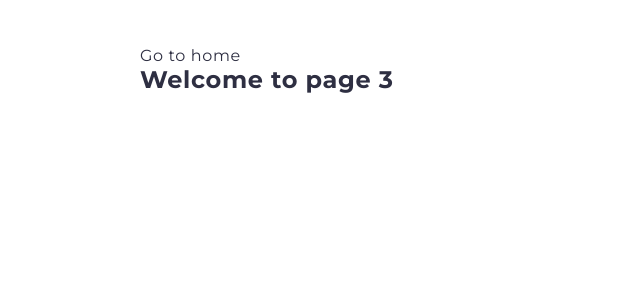
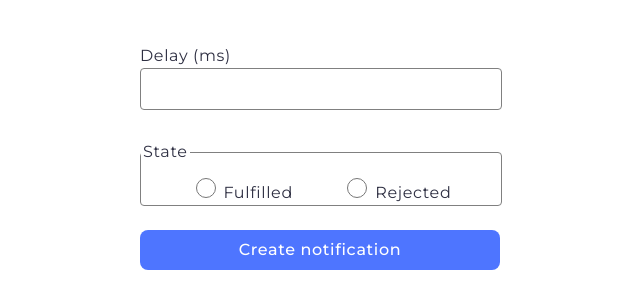
Before and after one commit to GYaskey/goit-js-hw-12, a website built with Vite: page src/2-snackbar.html in a window 1280 px wide. Shown: the whole page, without its empty margins (24-664 px from the left). Built offline with nearby package versions, Linux system fonts and the light colour scheme.

Commit message:
snackbar

```diff
--- a/src/2-snackbar.html
+++ b/src/2-snackbar.html
@@ -15,9 +15,28 @@
     <title>Snackbar</title>
   </head>
   <body>
-    <section>
-      <a href="./index.html">Go to home</a>
-      <h1>Welcome to page 3</h1>
-    </section>
+    <div>
+      <form class="form">
+        <label>
+          Delay (ms)
+          <input type="number" name="delay" required />
+        </label>
+
+        <fieldset>
+          <legend>State</legend>
+          <label>
+            <input type="radio" name="state" value="fulfilled" required />
+            Fulfilled
+          </label>
+          <label>
+            <input type="radio" name="state" value="rejected" required />
+            Rejected
+          </label>
+        </fieldset>
+
+        <button type="submit">Create notification</button>
+      </form>
+    </div>
+    <script type="module" src="./js/2-snackbar.js"></script>
   </body>
 </html>
--- a/src/css/styles.css
+++ b/src/css/styles.css
@@ -55,6 +55,7 @@ body {
 #datetime-picker:disabled {
   color: #808080;
   background: #fafafa;
+  background-color: #fb6464;
 }
 
 #datetime-picker:hover {
@@ -118,3 +119,74 @@ button[data-start]:hover {
 .label {
   text-transform: uppercase;
 }
+
+input[name='delay'] {
+  display: flex;
+  flex-direction: column;
+  border-radius: 4px;
+  border: 1px solid #808080;
+  width: 328px;
+  height: 40px;
+  outline: none;
+  margin-bottom: 30px;
+  color: #2e2f42;
+  font-family: Montserrat;
+  font-size: 16px;
+  letter-spacing: 0.64px;
+  padding: 0 16px;
+}
+
+input[name='delay']:hover {
+  border: 1px solid #000;
+}
+
+input[name='delay']:focus {
+  border: 1px solid #4e75ff;
+}
+
+fieldset {
+  width: 360px;
+  height: 64px;
+  border-radius: 4px;
+  border: 1px solid #808080;
+  display: flex;
+  justify-content: space-evenly;
+  align-items: flex-end;
+  margin: 0 0 24px;
+  padding: 0;
+}
+
+fieldset:hover {
+  border: 1px solid #000;
+}
+
+fieldset:checked {
+  border: 1px solid #000;
+}
+
+input[name='state'] {
+  width: 20px;
+  height: 20px;
+  display: inline-flex;
+  flex-direction: column;
+}
+
+button[type='submit'] {
+  display: flex;
+  width: 360px;
+  padding: 8px 16px;
+  justify-content: center;
+  align-items: center;
+  border-radius: 8px;
+  background: #4e75ff;
+  border: none;
+  color: #fff;
+  font-family: Montserrat;
+  font-size: 16px;
+  font-weight: 500;
+  line-height: 24px; /* 150% */
+  letter-spacing: 0.64px;
+}
+button[type='submit']:hover {
+  background: #6c8cff;
+}
--- a/src/js/2-snackbar.js
+++ b/src/js/2-snackbar.js
@@ -0,0 +1,54 @@
+import iziToast from 'izitoast';
+import 'izitoast/dist/css/iziToast.min.css';
+
+const elems = {
+  delayEl: document.querySelector('input[name="delay"]'),
+  radioEls: document.querySelectorAll('input[name="state"]'),
+  buttonEl: document.querySelector('button[type="submit"]'),
+};
+
+let delay = 0;
+let state = '';
+
+elems.delayEl.addEventListener('input', () => {
+  delay = parseInt(elems.delayEl.value);
+  console.log(delay);
+});
+
+elems.radioEls.forEach(radioEl => {
+  radioEl.addEventListener('change', () => {
+    state = radioEl.value;
+    console.log(state);
+  });
+});
+
+elems.buttonEl.addEventListener('click', event => {
+  event.preventDefault();
+  runPromise();
+});
+
+function runPromise() {
+  return new Promise((resolve, reject) => {
+    setTimeout(() => {
+      if (state === 'fulfilled') {
+        iziToast.show({
+          title: '✅ OK',
+          messageColor: '#fff',
+          titleColor: '#fff',
+          backgroundColor: '#23c04a',
+          message: `Fulfilled promise in ${delay}ms`,
+        });
+        resolve(`Fulfilled promise in ${delay}ms`);
+      } else {
+        iziToast.show({
+          title: '❌ Error',
+          messageColor: '#fff',
+          titleColor: '#fff',
+          backgroundColor: '#fb6464',
+          message: `Rejected promise in ${delay}ms`,
+        });
+        reject(`Rejected promise in ${delay}ms`);
+      }
+    }, delay);
+  });
+}
```
